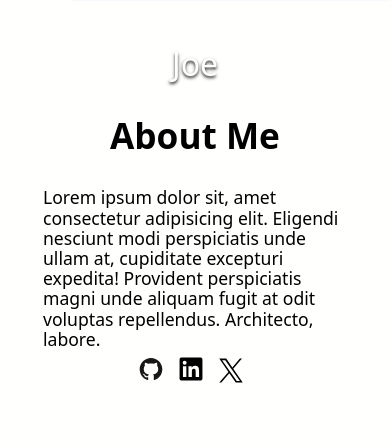
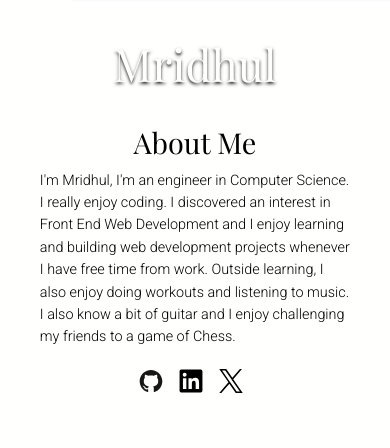
Before and after one commit to mell62/homepage, a website: page index.html in a window 390 px wide. Shown: the part 336-784 px from the top of the page. Drawn offline with nearby package versions, Linux system fonts and the light colour scheme; a web font is replaced by a local one.

Commit message:
Feat: Add real information and change font styles and adjust alignment

```diff
--- a/index.html
+++ b/index.html
@@ -6,6 +6,12 @@
     <title>Homepage</title>
     <link rel="stylesheet" href="./modern-normalize.css" />
     <link rel="stylesheet" href="./style.css" />
+    <link rel="preconnect" href="https://fonts.googleapis.com" />
+    <link rel="preconnect" href="https://fonts.gstatic.com" crossorigin />
+    <link
+      href="https://fonts.googleapis.com/css2?family=Playfair+Display:ital,wght@0,400..900;1,400..900&family=Roboto:ital,wght@0,100;0,300;0,400;0,500;0,700;0,900;1,100;1,300;1,400;1,500;1,700;1,900&display=swap"
+      rel="stylesheet"
+    />
   </head>
   <body>
     <div class="header-style"></div>
@@ -24,14 +30,16 @@
         <div class="header-text-container">
           <h1>About Me</h1>
           <div class="header-para">
-            Lorem ipsum dolor sit, amet consectetur adipisicing elit. Eligendi
-            nesciunt modi perspiciatis unde ullam at, cupiditate excepturi
-            expedita! Provident perspiciatis magni unde aliquam fugit at odit
-            voluptas repellendus. Architecto, labore.
+            I'm Mridhul, I'm an engineer in Computer Science. I really enjoy
+            coding. I discovered an interest in Front End Web Development and I
+            enjoy learning and building web development projects whenever I have
+            free time from work. Outside learning, I also enjoy doing workouts
+            and listening to music. I also know a bit of guitar and I enjoy
+            challenging my friends to a game of Chess.
           </div>
         </div>
       </div>
-      <div class="name">Joe</div>
+      <div class="name">Mridhul</div>
       <div class="header-logos-container">
         <a href="https://github.com/mell62" target="_blank">
           <svg viewBox="0 0 128 128" class="github-logo header-logo">
@@ -54,13 +62,15 @@
             ></path>
           </svg>
         </a>
-        <svg viewBox="0 0 128 128" class="github-logo header-logo">
+        <a href="" title="X coming soon!">
+          <svg viewBox="0 0 128 128" class="twitter-logo header-logo">
             <path
               d="M75.916 54.2 122.542 0h-11.05L71.008 47.06 38.672 0H1.376l48.898 71.164L1.376 128h11.05L55.18 78.303 89.328 128h37.296L75.913 54.2ZM60.782 71.79l-4.955-7.086-39.42-56.386h16.972L65.19 53.824l4.954 7.086 41.353 59.15h-16.97L60.782 71.793Z"
               fill="#000"
               style="stroke-width: 0.104373"
             ></path>
           </svg>
+        </a>
       </div>
     </header>
     <main>
@@ -330,7 +340,7 @@
               />
             </svg>
           </div>
-          <div class="contact-email">joe@gmail.com</div>
+          <div class="contact-email">mridhul67@gmail.com</div>
         </div>
         <div class="contact-logos-container">
           <a href="https://github.com/mell62" target="_blank">
@@ -354,13 +364,15 @@
               ></path>
             </svg>
           </a>
-          <svg viewBox="0 0 128 128" class="github-logo contact-logo">
+          <a href="" title="X coming soon!">
+            <svg viewBox="0 0 128 128" class="twitter-logo contact-logo">
               <path
                 d="M75.916 54.2 122.542 0h-11.05L71.008 47.06 38.672 0H1.376l48.898 71.164L1.376 128h11.05L55.18 78.303 89.328 128h37.296L75.913 54.2ZM60.782 71.79l-4.955-7.086-39.42-56.386h16.972L65.19 53.824l4.954 7.086 41.353 59.15h-16.97L60.782 71.793Z"
                 fill="#000"
                 style="stroke-width: 0.104373"
               ></path>
             </svg>
+          </a>
         </div>
       </div>
       <picture>
--- a/style.css
+++ b/style.css
@@ -6,6 +6,8 @@
   --paragraph: #5f6c7b;
   --white: #fffffe;
   --black: #232323;
+  --header-font: "Playfair Display", serif;
+  --text-font: "Roboto", sans-serif;
 }
 
 body {
@@ -13,6 +15,16 @@ body {
   min-height: 100vh;
   font-size: 1.1rem;
   overflow-x: hidden;
+  font-family: var(--text-font);
+  font-weight: 300;
+  font-size: 0.9rem;
+  line-height: 1.4rem;
+}
+
+h1,
+h3 {
+  font-family: var(--header-font);
+  font-weight: 300;
 }
 
 .header-style {
@@ -52,17 +64,18 @@ header {
   transform: translateY(15rem);
   text-shadow: 0rem 0.1rem 0.2rem var(--black);
   color: var(--white);
+  font-family: var(--header-font);
+  font-size: 2.8rem;
 }
 
 .header-text-container {
   box-shadow: 0 0.1rem 0.2rem var(--secondary);
-  padding-bottom: 6rem;
+  padding: 0 1rem 6rem 1rem;
   background-color: var(--white);
   align-self: center;
   display: flex;
   flex-direction: column;
   gap: 1rem;
-  padding-left: 1rem;
   margin-top: 1.5rem;
 }
 
@@ -245,7 +258,7 @@ footer h1 {
 
   .name {
     grid-area: 1 / 2 / 2 / 3;
-    transform: translateY(4.5rem) translateX(-13rem);
+    transform: translateY(4.5rem) translateX(-11rem);
   }
 
   .header-logos-container {
@@ -286,11 +299,17 @@ footer h1 {
     grid-template: 23rem 23rem / 20rem;
   }
 
+  .header-container h1 {
+    transform: translateY(-1rem);
+  }
+
   .header-text-container {
     margin: 0;
     box-shadow: none;
     background-color: transparent;
-    padding: 0.5rem;
+    padding: 0 0.3rem 0 0.3rem;
+    display: flex;
+    gap: 0;
   }
 
   .header-text-container h1 {
@@ -304,7 +323,7 @@ footer h1 {
 
   .header-logos-container {
     grid-area: 3 / 1 / 4 / 2;
-    transform: translateY(33rem) translateX(-7rem);
+    transform: translateY(34rem) translateX(-7rem);
   }
 
   .projects-container {
```
Lines whose indentation alone changed are shown as unchanged.
